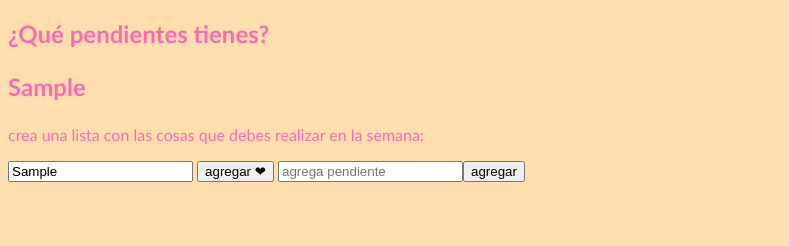
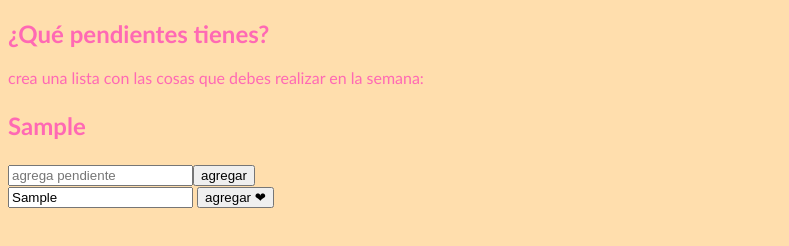
Before and after one commit to sueherrera30/proyecto-final-sprint-2, a plain HTML site: page index.html in a window 1280 px wide. Both pictures are taken after typing "Sample" into the empty fields and a click on the button "agregar ❤". Shown: the part 64-310 px from the top of the page, without its empty margins (0-789 px from the left). Drawn offline with Linux system fonts and the light colour scheme.

Commit message:
agrega listas con titulos y botones propios,pero elementos los agrega arriba de titulo

```diff
--- a/assets/js/trello.js
+++ b/assets/js/trello.js
@@ -1,26 +1,42 @@
 
-function agregarLista(){
+function crearLista(){
+   var nuevo = document.createElement("p");
+   nuevo.setAttribute("id","titulo");
+   nuevo.style.fontWeight="bold";
+   nuevo.style.fontSize="150%";
+   var tituloValor = document.getElementById('lista');
+   nuevo.innerText = tituloValor.value;
+   var almancen = document.getElementById("almacenGeneral");
+   almancen.appendChild(nuevo);
+
+  // // var input = document.getElementById('lista').value;
+  // // var titulo = document.createElement('p');
+  // // var textTitulo =document.createTextNode(input);
+  // // document.getElementById('titulo').appendChild(textTitulo)
+  //
   var inputTexto = document.createElement("input");
   inputTexto.setAttribute("type", "text");
   inputTexto.setAttribute("placeholder", "agrega pendiente");
-    document.body.appendChild(inputTexto);
+  almancen.appendChild(inputTexto);
   var boton = document.createElement("button");
   var textoBoton = document.createTextNode("agregar");
   boton.appendChild(textoBoton);
-    document.body.appendChild(boton);
+  almancen.appendChild(boton);
+  // document.body.appendChild(boton);
   boton.onclick = function agregarPendientes(){
       var inputPendiente =inputTexto.value;
       var elementoNuevoLista = document.createElement('LI');
       var pendiente = document.createTextNode(inputPendiente);
       elementoNuevoLista.appendChild(pendiente);
-      document.getElementById('listaGeneral').appendChild(elementoNuevoLista);
-    }
+      var listaGeneral =  document.getElementById('listaGeneral')
+      listaGeneral.appendChild(elementoNuevoLista);
+
+
     }
 
-  function agregar(){
-    var input = document.getElementById('pendiente').value;
-    var titulo = document.createElement('p');
-    var textTitulo =document.createTextNode(input);
-    document.getElementById('titulo').appendChild(textTitulo);
-    agregarLista();
 }
+
+// contenedor.insertBefore(nuevo,contenedor.firstChild)
+// function agregarNuevaLista(){
+//
+// }
--- a/index.html
+++ b/index.html
@@ -14,18 +14,19 @@
   <body>
       <h1 align="center" style="color:#3CB371";>T R E L L O ❤ </h1>
       <h2>¿Qué pendientes tienes?</h2>
+      <p>crea una lista con las cosas que debes realizar en la semana:</p>
 
-      <section id ="almacenListas">
-        <p id="titulo" style="font-size:150%;font-weight: bold;"></p>
+      <div id ="almacenGeneral">
+        <!-- <p id="titulo" style="font-size:150%;font-weight: bold;"></p> -->
         <ul id="listaGeneral"></ul>
-      </section>
+      </div>
 
 
-      <p>crea una lista con las cosas que debes realizar en la semana:</p>
 
 
-      <input type="text" id="pendiente" placeholder="agrega lista nueva"/>
-      <button onclick="agregar();">agregar ❤ </button>
+
+      <input type="text" id="lista" placeholder="agrega lista nueva"/>
+      <button onclick="crearLista();">agregar ❤ </button></br>
 
     <script src="assets/js/trello.js"></script>
   </body>
```
Lines whose indentation alone changed are shown as unchanged.
